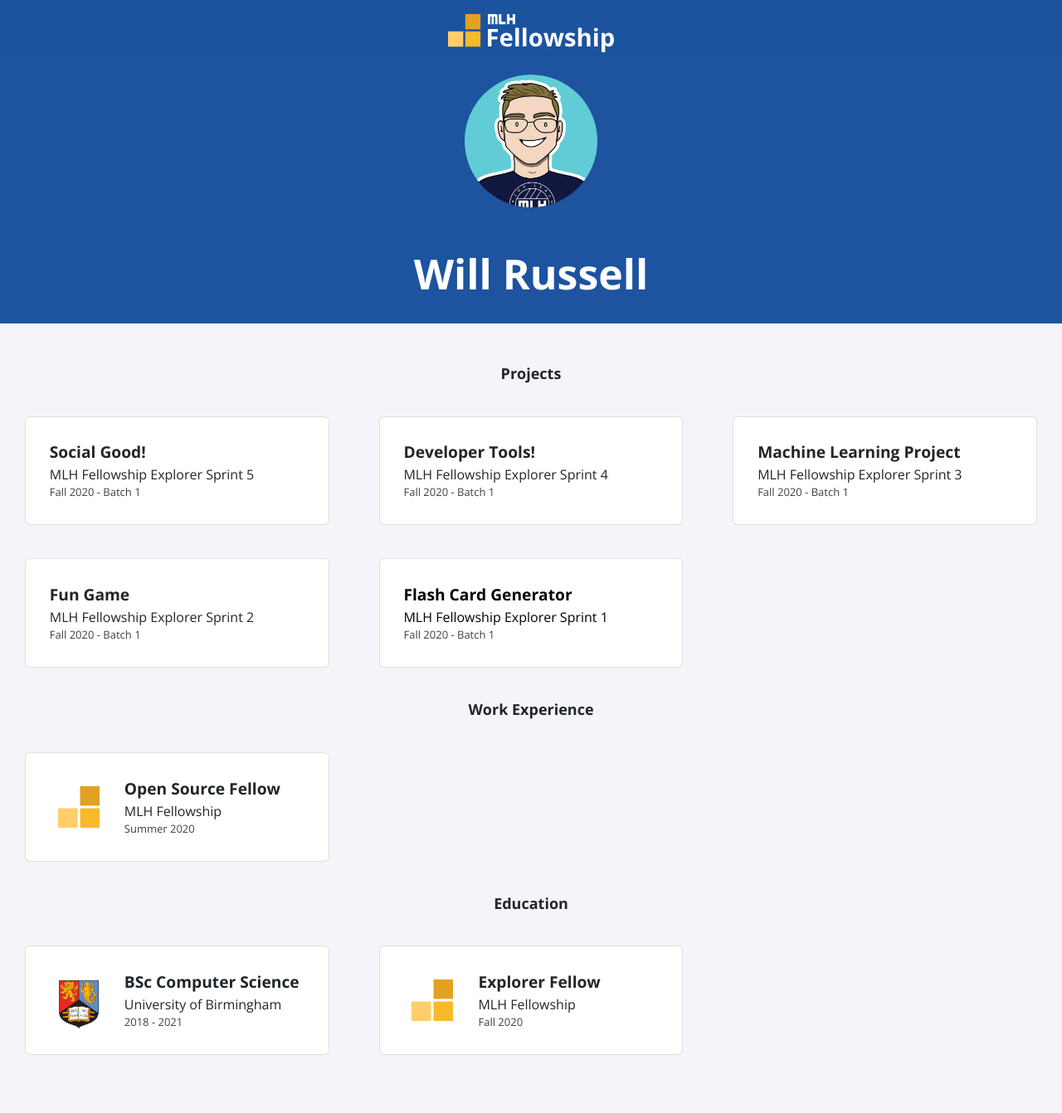
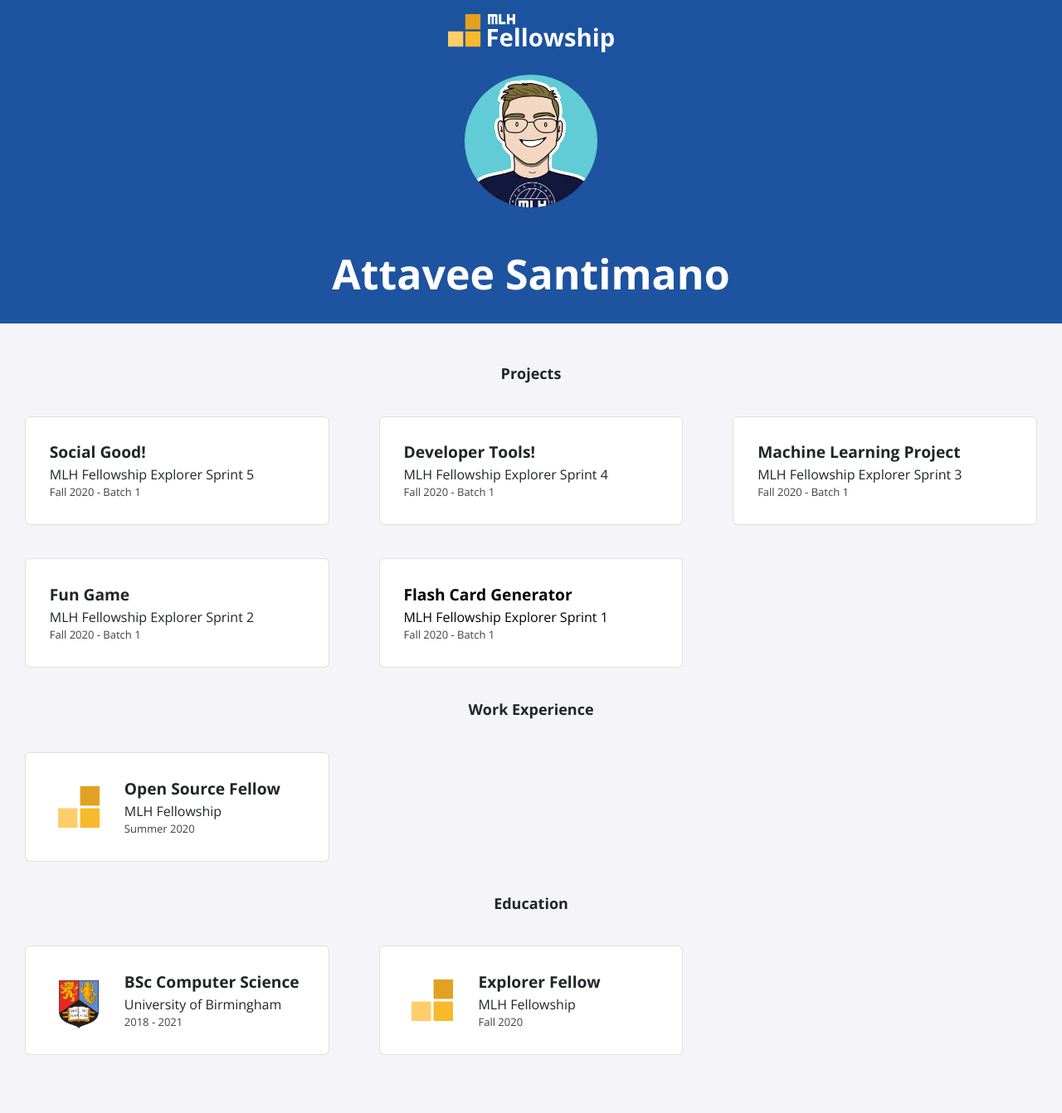
Before and after one commit to AttSan/AttSan.github.io, a Jekyll site: the page built from index.html, in a window 1280 px wide. Shown: the whole page at 83% size. Built offline with Jekyll 4.4.1, drawn with Linux system fonts in a browser that asks for light colours; nearby versions of some CDN libraries.

Commit message:
Update _config.yml

```diff
--- a/_config.yml
+++ b/_config.yml
@@ -1,13 +1,13 @@
-title: "Will Russell"
-email: fellowship@mlh.io
+title: "Attavee Santimano"
+email: attsan1908@gmail.com
 description: >- # this means to ignore newlines until "baseurl:"
   Write an awesome description for your new site here. You can edit this
   line in _config.yml. It will appear in your document head meta (for
   Google search results) and in your feed.xml site description.
 baseurl: "/"
 url: "/portfolio-template"
-twitter_username: mlhacks
-github_username:  mlh-fellowship
+twitter_username: attsan_
+github_username:  AttSan
 
 sass:
   sass_dir: _sass
```
